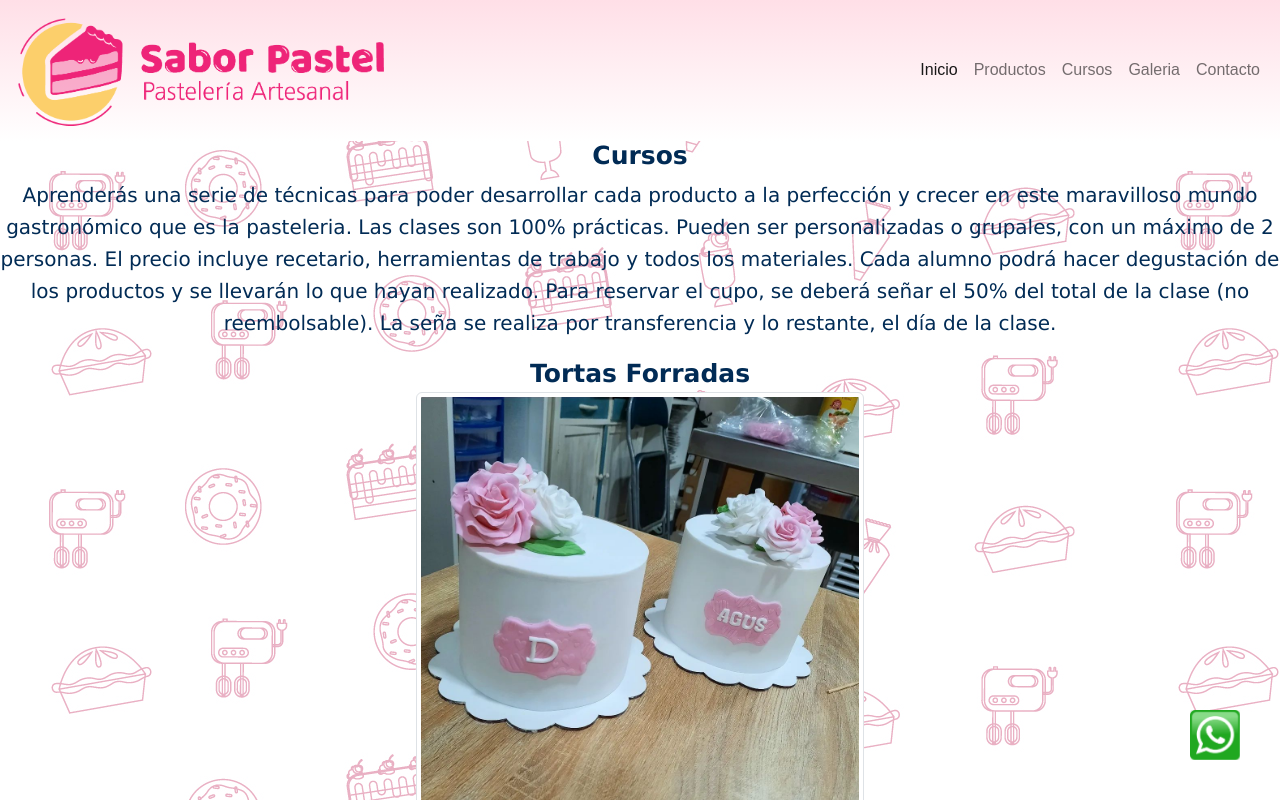
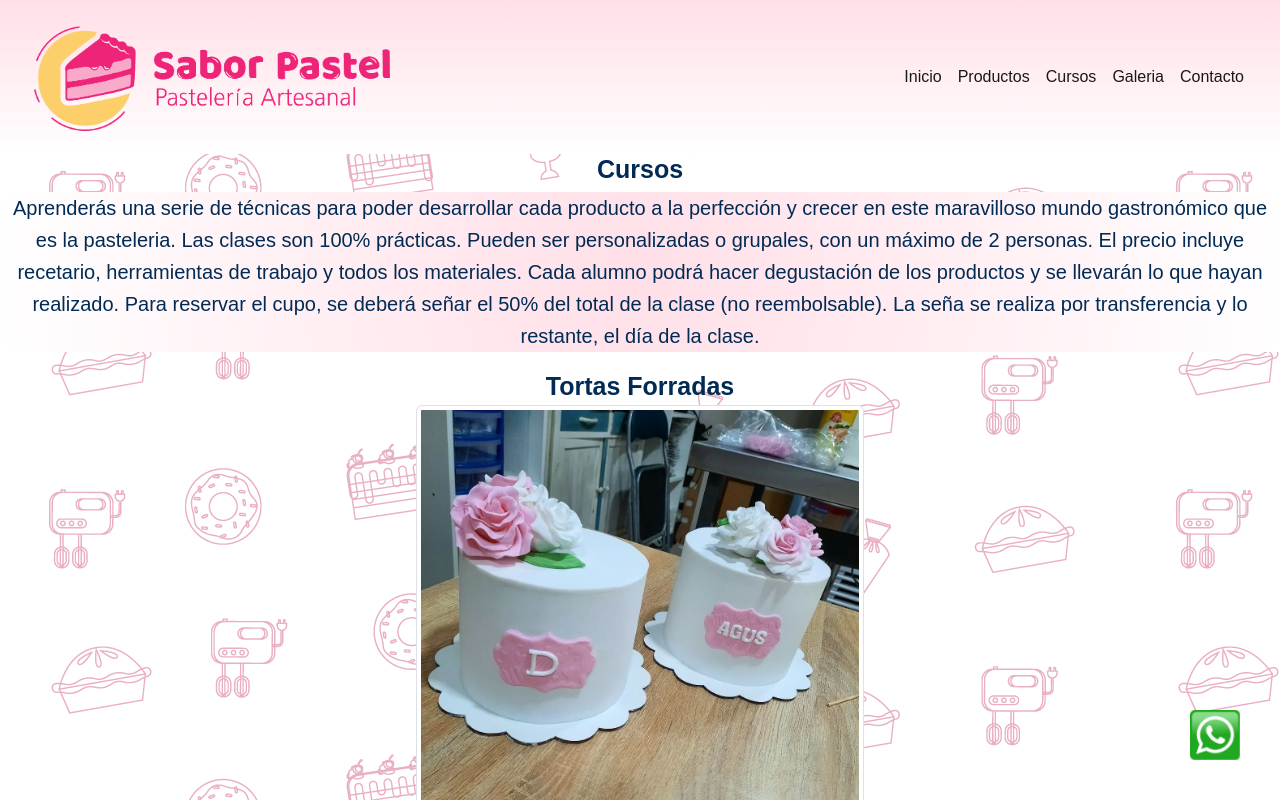
Before and after one commit to OctavioArn/sabor-pastel, a website: page cursos.html in a window 1280 px wide. Shown: the top 800 px of the page. Drawn offline with nearby package versions, Linux system fonts and the light colour scheme.

Commit message:
Sass I y Sass II

```diff
--- a/cursos.html
+++ b/cursos.html
@@ -12,7 +12,7 @@
   <body class="my_body">
     <header id="MainHeader" class="main_header">
       <!-- navegador -->
-      <nav class="navbar navbar-expand-lg sticky-top">
+      <nav class="navbar navbar-expand-lg sticky-top padding-left-1">
         <div class="container-fluid">
           <a class="navbar-brand" href="./index.html">
           <img
@@ -25,20 +25,20 @@
         <div class="collapse navbar-collapse" id="navbarSupportedContent">
           <ul class="navbar-nav ms-auto mb-2 mb-lg-0">
             <li class="nav-item">
-              <a class="nav-link active" aria-current="page" href="./index.html">Inicio</a>
+              <a class="nav-link active text" aria-current="page" href="./index.html">Inicio</a>
             </li>
               <li class="nav-item">
-                <a class="nav-link" href="./productos.html">Productos</a>
+                <a class="nav-link active text" href="./productos.html">Productos</a>
               </li>
             </li>
             <li class="nav-item">
-              <a class="nav-link" href="./cursos.html">Cursos</a>
+              <a class="nav-link active text" href="./cursos.html">Cursos</a>
             </li>
             <li class="nav-item">
-              <a class="nav-link" href="./galeria.html">Galeria</a>
+              <a class="nav-link active text" href="./galeria.html">Galeria</a>
             </li>
             <li class="nav-item">
-              <a class="nav-link" href="./contacto.html">Contacto</a>
+              <a class="nav-link active text" href="./contacto.html">Contacto</a>
             </li>
               </li>
             </ul>
@@ -65,18 +65,18 @@
     <!-- cursos -->
     <main>
       <div class="main_cursos">
-        <h1 class="main_title"><strong>Cursos</strong></Cursos></h1>
-        <p class="main_parrafo">Aprenderás una serie de técnicas para poder desarrollar cada producto a la perfección y crecer en este maravilloso mundo gastronómico que es la pasteleria. Las clases son 100% prácticas.
+        <h1 class="main_title text"><strong>Cursos</strong></Cursos></h1>
+        <p class="main_parrafo text">Aprenderás una serie de técnicas para poder desarrollar cada producto a la perfección y crecer en este maravilloso mundo gastronómico que es la pasteleria. Las clases son 100% prácticas.
         Pueden ser personalizadas o grupales, con un máximo de 2 personas.
         El precio incluye recetario, herramientas de trabajo y todos los materiales.
         Cada alumno podrá hacer degustación de los productos y se llevarán lo que hayan realizado. Para reservar el cupo, se deberá señar el 50% del total de la clase (no reembolsable). La seña se realiza por transferencia y lo restante, el día de la clase.</p>
       </div>
-        <section class="main_title">
+        <section class="main_title text">
           <strong>Tortas Forradas</strong>
           <div class="curso_cake_img">
             <img src="./img/torta curso.jpg" class="img-thumbnail" alt="curso">
         </section>
-        <section class="main_title">
+        <section class="main_title text">
           <strong>Mini Pasteleria</strong>
 
           <div class="curso_cake_img">
--- /dev/null
+++ b/scss/componentes/_bucles.scss
@@ -0,0 +1,4 @@
+@for $level from 1 to 5 {
+    .padding-left-#{$level}{
+        padding: 1rem * $level;}
+}
--- /dev/null
+++ b/scss/componentes/_mixin.scss
@@ -0,0 +1,13 @@
+@mixin box-shadow($nivel) {
+  @if $nivel==1 {
+    box-shadow: 0 1px 3px rgba(0, 0, 0, 0.12), 0 1px 2px rgba(0, 0, 0, 0.24);
+  } @else if $nivel==2 {
+    box-shadow: 0 3px 6px rgba(0, 0, 0, 0.16), 0 3px 6px rgba(0, 0, 0, 0.23);
+  } @else if $nivel==3 {
+    box-shadow: 0 10px 20px rgba(0, 0, 0, 0.19), 0 6px 6px rgba(0, 0, 0, 0.23);
+  } @else if $nivel==4 {
+    box-shadow: 0 14px 28px rgba(0, 0, 0, 0.25), 0 10px 10px rgba(0, 0, 0, 0.22);
+  } @else if $nivel==5 {
+    box-shadow: 0 19px 38px rgba(0, 0, 0, 0.3), 0 15px 12px rgba(0, 0, 0, 0.22);
+  }
+}
--- /dev/null
+++ b/scss/componentes/_variables.scss
@@ -0,0 +1,25 @@
+//map//
+$paleta: (
+  "principal": rgb(255, 223, 231),
+  "secundario": #ffffff,
+  "texto": #012b55,
+);
+
+//colores-y-brackgrounds (uso de mapa)//
+.cabezal {
+  background-color: map-get($map: $paleta, $key: principal);
+}
+.cabezal_secundario {
+  background-color: map-get($map: $paleta, $key: secundario);
+}
+.text {
+  color: map-get($map: $paleta, $key: texto);
+}
+
+
+//sombras//
+.shadow {
+  box-shadow: 10px 10px 14px -9px rgba(0, 0, 0, 0.75);
+  -webkit-box-shadow: 10px 10px 14px -9px rgba(0, 0, 0, 0.75);
+  -moz-box-shadow: 10px 10px 14px -9px rgba(0, 0, 0, 0.75);
+}
--- a/scss/pages/_commons.scss
+++ b/scss/pages/_commons.scss
@@ -33,7 +33,6 @@
 .main_title {
   text-align: center;
   text-decoration: none;
-  color: #012b55;
   font-size: 25px;
   font-style: normal;
 }
@@ -41,7 +40,9 @@
   text-align: center;
   font-size: 20px;
   line-height: 1.6;
-  color: #012b55;
+  font-style: normal;
+  background: rgb(255,223,231);
+  background: radial-gradient(circle, rgba(255,223,231,1) 0%, rgba(255,255,255,1) 100%);
 }
 .main_footer {
   display: flex;
--- a/scss/pages/_index.scss
+++ b/scss/pages/_index.scss
@@ -1,4 +1,7 @@
 /*celular*/
+.carousel-inner {
+  @include box-shadow(5);
+}
 .main_principal {
   display: flex;
   align-items: center;
@@ -22,6 +25,7 @@
   height: 100%;
   border: 0;
 }
+
 /* tablet */
 @media (min-width: 768px) {
   .about_us {
--- a/scss/style.scss
+++ b/scss/style.scss
@@ -1,11 +1,15 @@
 // Include any default variable overrides here (though functions won't be available)
-$font-family-sans-serif: "Lucida Sans", "Lucida Sans Regular", "Lucida Grande",
-"Lucida Sans Unicode", Verdana, sans-serif;
+@import "./componentes/variables";
+
+$font-family-sans-serif: "sans-serif";
+
 @import "../node_modules/bootstrap/scss/bootstrap";
 
 // Then add additional custom code here
+@import "./componentes/mixin";
 @import "./pages/commons";
 @import "./pages/index";
 @import "./pages/cursos";
 @import "./pages/galeria";
 @import "./pages/productos";
+@import "./componentes/bucles";
```
Also changed, not shown: contacto.html (+9 -9 lines), galeria.html (+6 -6 lines), index.html (+4 -4 lines), productos.html (+20 -20 lines), css/style.css.
